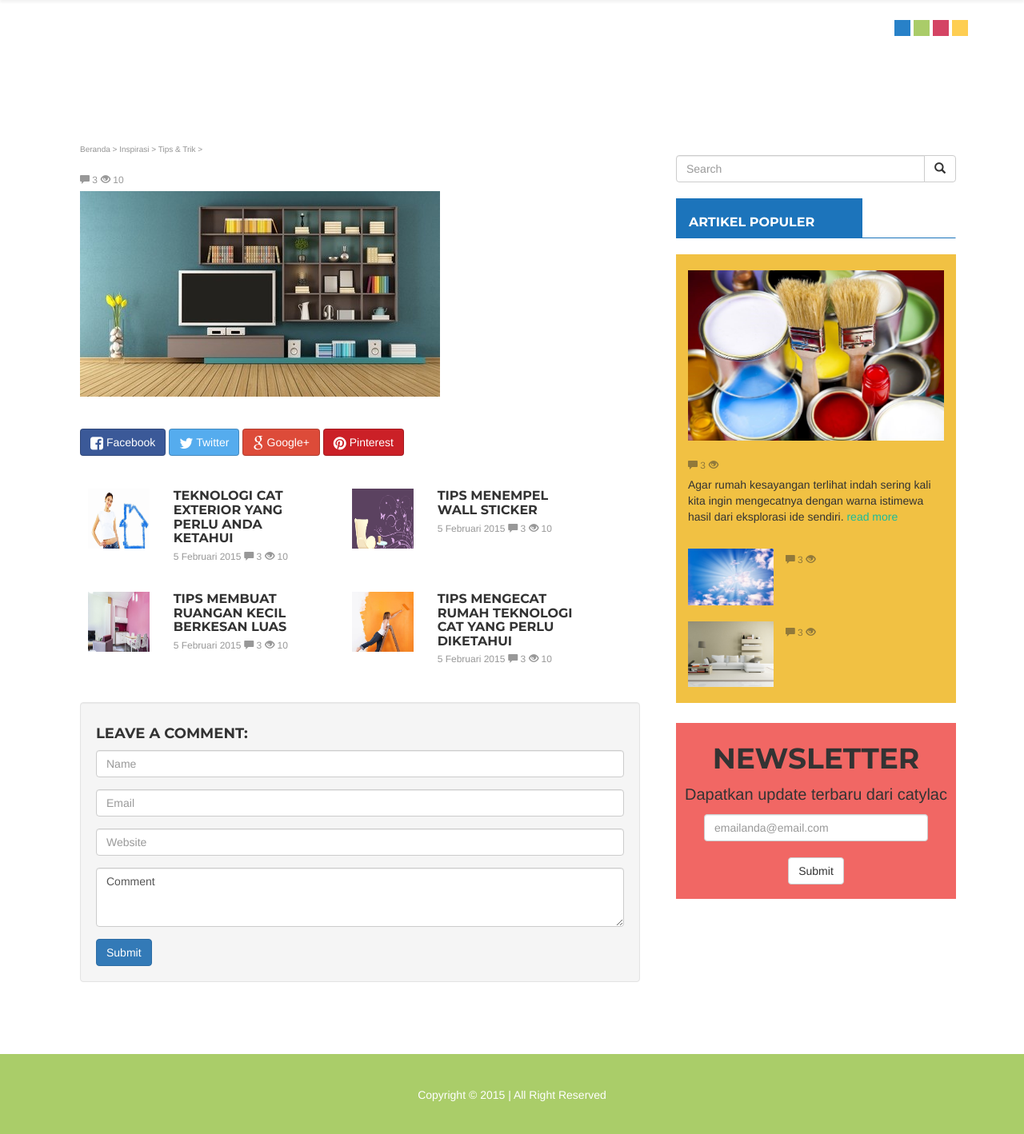
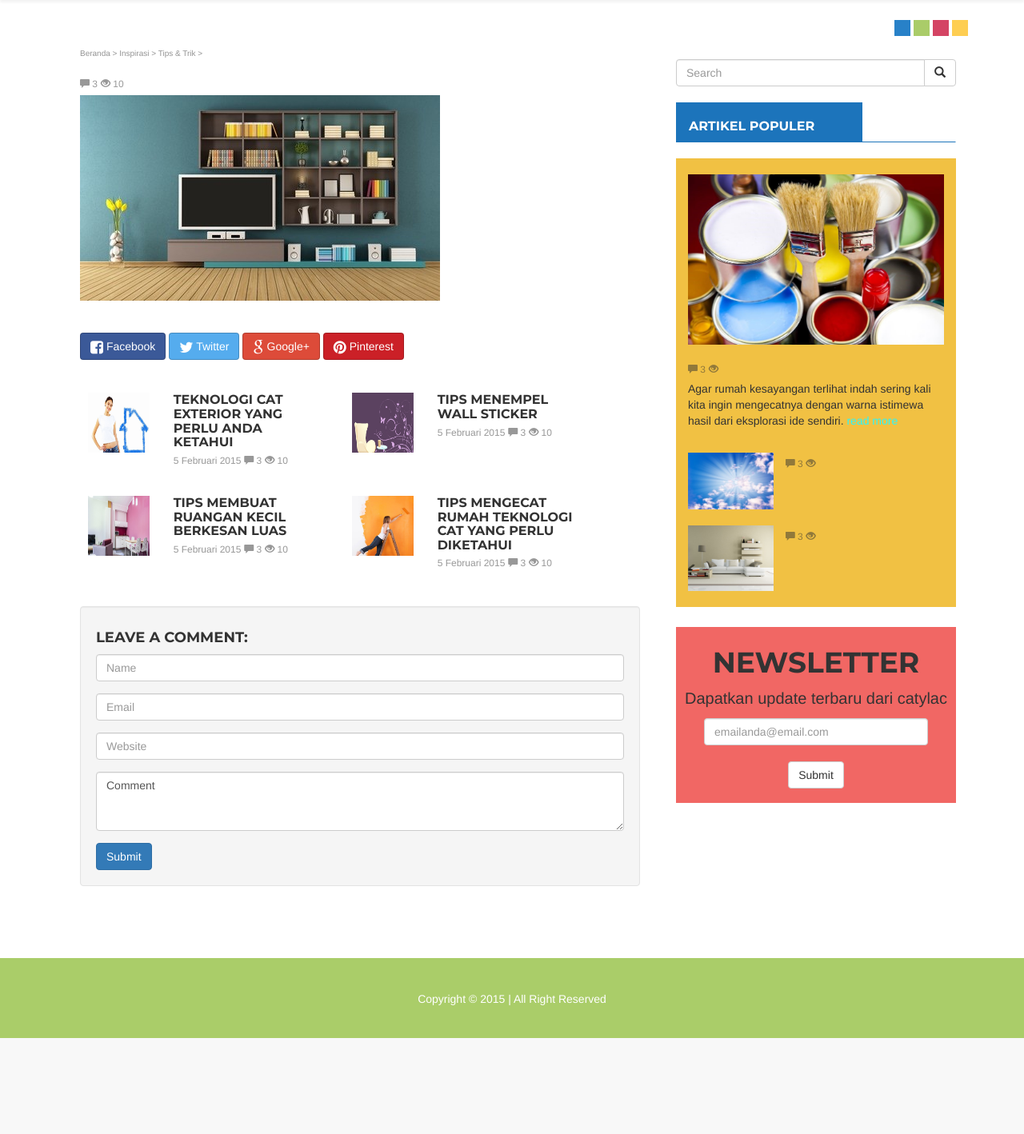
Before and after one commit to hokustudio/catylacweb, a CodeIgniter app: page /CI/posts/post/1 in a window 1280 px wide. Shown: the part 165-1583 px from the top of the page at 80% size. After the commit the page ends 1463 px from the top, so only its background shows below. Run offline with CodeIgniter, Linux system fonts and the light colour scheme; data that the repository does not hold is empty; some libraries are stand-ins or nearby versions.

Commit message:
edit read more color

```diff
--- a/application/views/index.html
+++ b/application/views/index.html
@@ -17,9 +17,9 @@
                     </div>
                 </div>
             </div>
-            </div>
+
             <div class="row" style="margin-top:30px;">
-                <div class="col-md-10 col-md-offset-1" style="background-color:#c4df9c; padding-top:20px; padding-bottom:20px;">
+                <div class="col-md-12 col-lg-12" style="background-color:#c4df9c; padding-top:20px; padding-bottom:20px;">
 
                     <div class="col-xs-12 col-sm-12 col-md-4 col-lg-4">
                         <div class="body-col">
@@ -167,3 +167,4 @@
                 </div>
             </div>
         </div>
+</div>
--- a/application/views/post/post_view.php
+++ b/application/views/post/post_view.php
@@ -1,4 +1,4 @@
-    <div class="container" style="margin-top:120px;">
+    <div class="container">
         <div class="row">
             <div class="col-md-12">
                 <div class="col-xs-12 col-sm-12 col-md-8 col-lg-8">
--- a/css/freelancer.css
+++ b/css/freelancer.css
@@ -22,7 +22,7 @@ a:focus,
 a:active,
 a.active {
     outline: 0;
-    color: #18bc9c;
+    color: black;
 }
 
 h1,
--- a/css/style.css
+++ b/css/style.css
@@ -218,7 +218,6 @@
 }
 
 .title2 a:hover{
-	text-decoration: none;
 }
 .meta{
 	overflow: hidden;
@@ -231,6 +230,9 @@
 }
 .content{
 	font-size: 14px;
+}
+.content a{
+	color: #2DF6FA;
 }
 .zero{
 	margin: 0;
```
